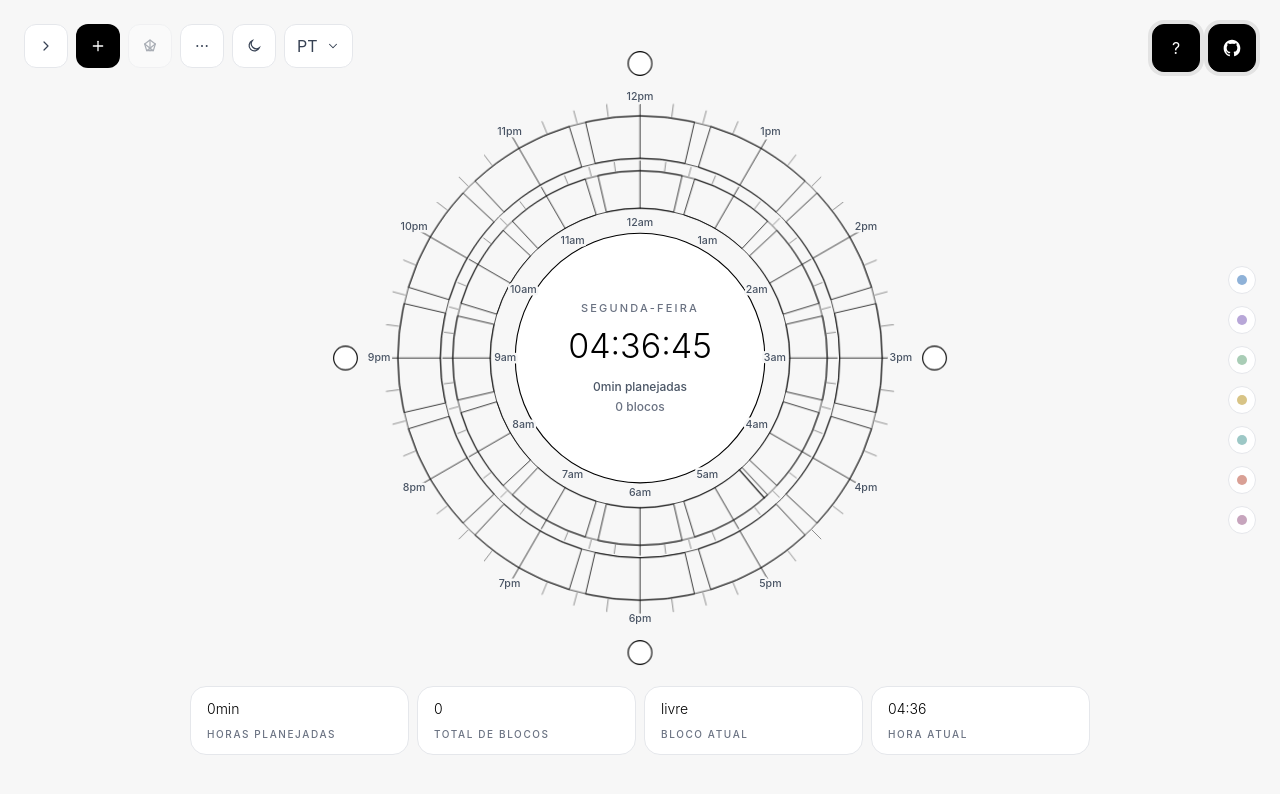
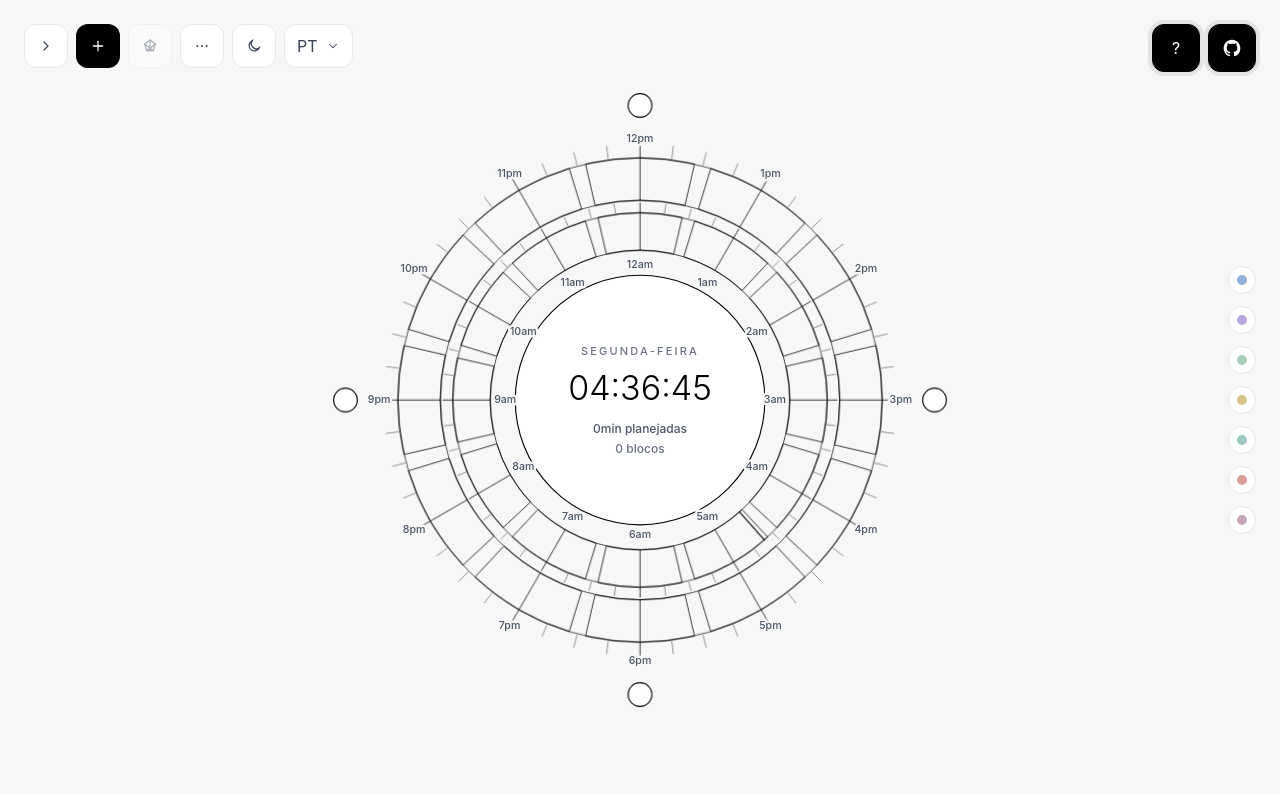
Before and after one commit to CiceroLino/chronodex, a React (Vite) app: page / in a window 1280 px wide. Shown: the top 794 px of the page. Built offline with nearby package versions, Linux system fonts and the light colour scheme.

Commit message:
fix(ui): remove duplicate chronodex stats

```diff
--- a/src/components/ChronodexView.tsx
+++ b/src/components/ChronodexView.tsx
@@ -3,7 +3,6 @@ import {
   formatLocalizedDuration,
   getCategoryLabel,
   getMessages,
-  INTL_LOCALES,
   type AppLocale,
 } from '../i18n';
 import { CATEGORIES, CATEGORY_COLORS, type TimeBlock } from '../types';
@@ -12,7 +11,6 @@ import {
   getChronodexAngleRange,
   getDuration,
   getBlockProgressPercent,
-  getTotalPlannedMinutes,
   isMinuteInsideBlock,
   minutesToChronodexAngle,
   polarToCartesian,
@@ -62,27 +60,6 @@ export function ChronodexView({
     ? getBlockProgressPercent(currentMinute, activeBlock)
     : null;
   const chronodexBlocks = sortBlocksForChronodex(blocks);
-  const footerCards = [
-    {
-      label: messages.hoursPlanned,
-      value: formatLocalizedDuration(getTotalPlannedMinutes(blocks), locale),
-    },
-    {
-      label: messages.totalBlocks,
-      value: String(blocks.length),
-    },
-    {
-      label: messages.activeBlock,
-      value: activeBlock?.title ?? messages.free,
-    },
-    {
-      label: messages.timeNow,
-      value: new Intl.DateTimeFormat(INTL_LOCALES[locale], {
-        hour: '2-digit',
-        minute: '2-digit',
-      }).format(now),
-    },
-  ];
 
   return (
     <section className="relative flex min-h-[680px] flex-col items-center justify-center gap-4 bg-[#f7f7f7] px-4 pb-28 pt-8 transition-colors dark:bg-[#111111] sm:min-h-[760px] sm:px-6 lg:h-screen lg:min-h-0 lg:overflow-hidden lg:px-10 lg:py-6">
@@ -364,17 +341,6 @@ export function ChronodexView({
           </div>
         ) : null}
       </div>
-
-      <div className="grid w-full max-w-[900px] grid-cols-2 gap-2 lg:grid-cols-4">
-        {footerCards.map((card) => (
-          <div key={card.label} className="rounded-2xl border border-gray-200 bg-white px-4 py-3 dark:border-neutral-800 dark:bg-[#191919]">
-            <p className="truncate text-sm font-light text-black dark:text-white">{card.value}</p>
-            <p className="mt-2 text-[10px] font-medium uppercase tracking-[0.16em] text-gray-500 dark:text-neutral-500">
-              {card.label}
-            </p>
-          </div>
-        ))}
-      </div>
     </section>
   );
 }
```
